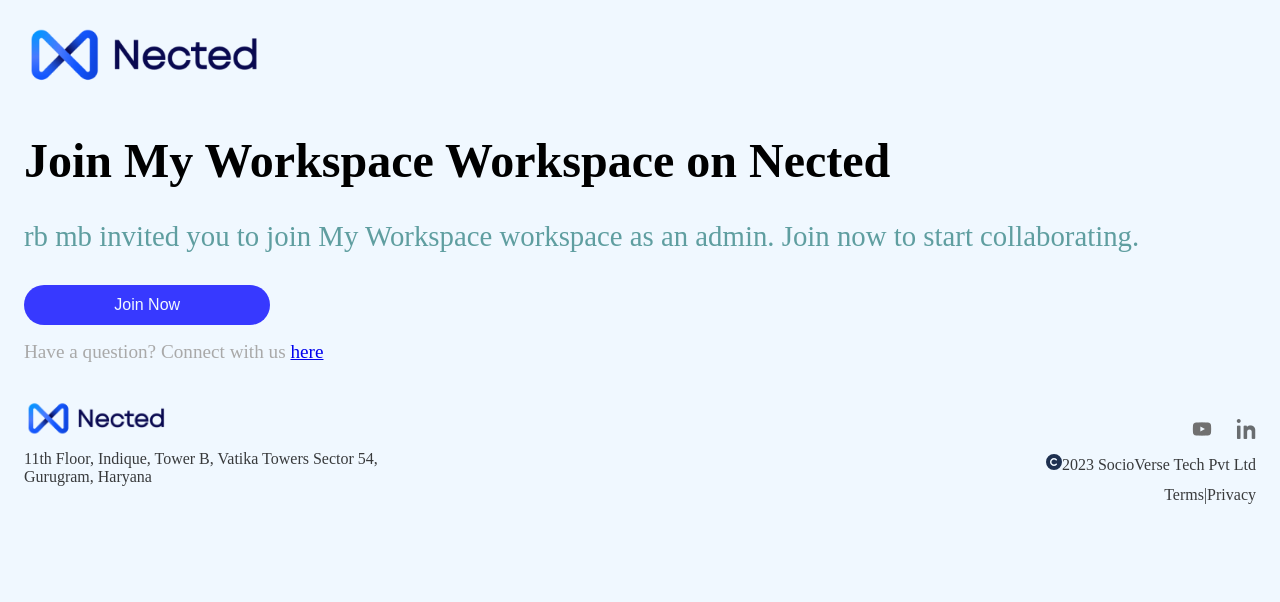
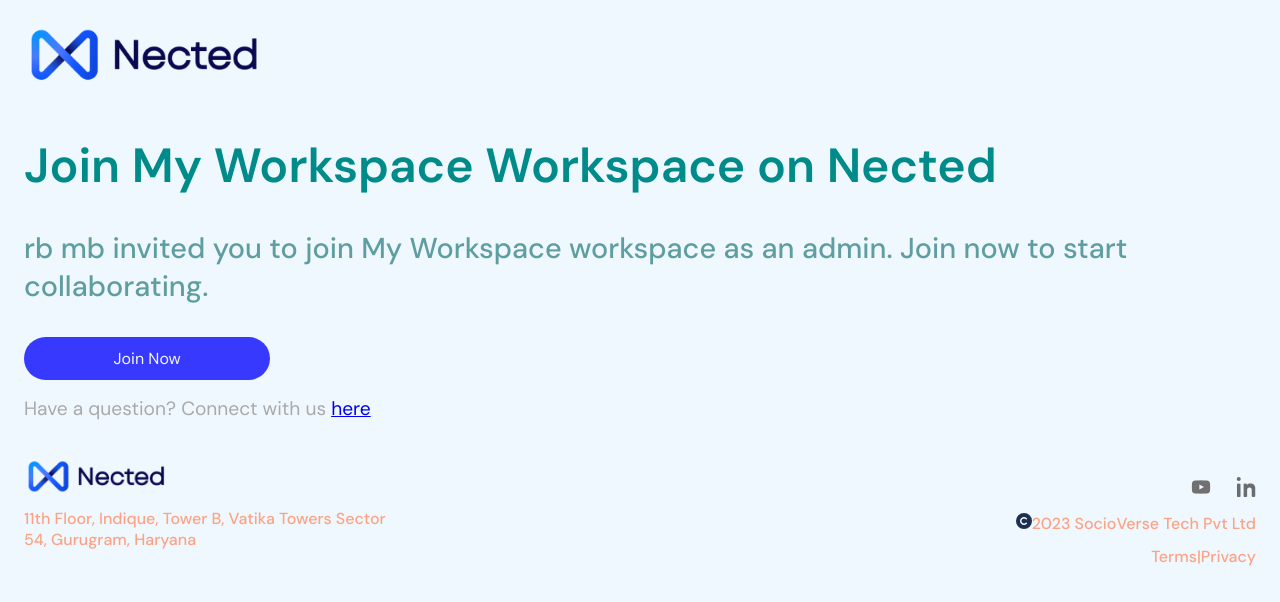
Before and after one commit to kapilchaudharygithub/Nected, a plain HTML site: page index.html in a window 1280 px wide. Drawn offline with Linux system fonts and the light colour scheme.

Commit message:
Update style.css

```diff
--- a/style.css
+++ b/style.css
@@ -1,8 +1,12 @@
+@import url('https://fonts.googleapis.com/css2?family=DM+Sans:opsz,wght@9..40,300;9..40,400;9..40,500;9..40,600&display=swap');
+
 *{
     margin: 0;
     padding: 0;
     box-sizing: border-box;
     overflow: hidden auto;
+    font-family: "DM Sans";
+
 }
 html,body{
     height: 100%;
@@ -39,6 +43,7 @@ main{
 main h3{
       font-size: 3rem;
       font-weight: bolder;
+      color:darkcyan;
   }
 
   main>p{
@@ -88,7 +93,8 @@ main h3{
     align-items: baseline;
     font-size: 1rem;
     font-weight: 500;
-    color:rgba(0, 0, 0, 0.767);
+    color:rgba(255, 127, 80, 0.701);
+
 
 
 
```
